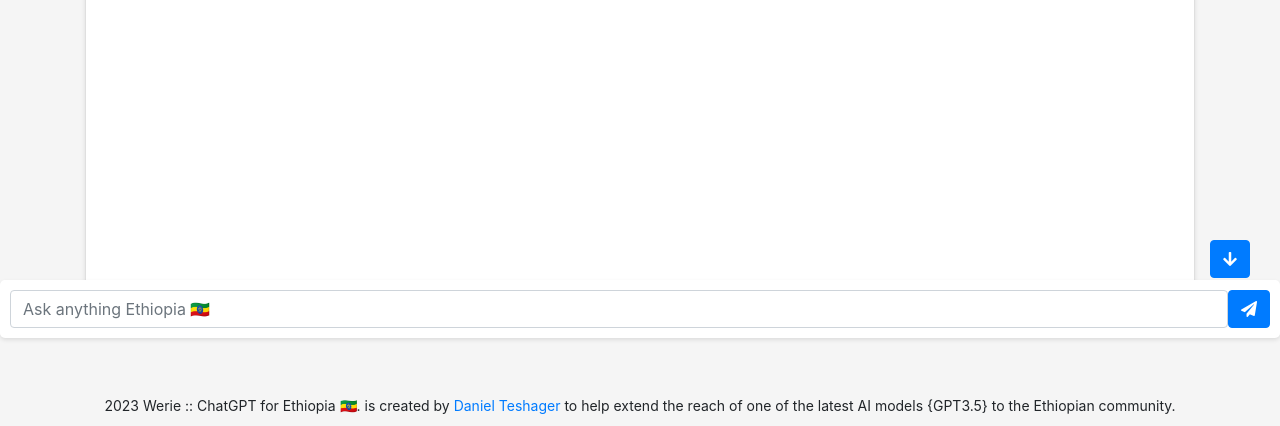
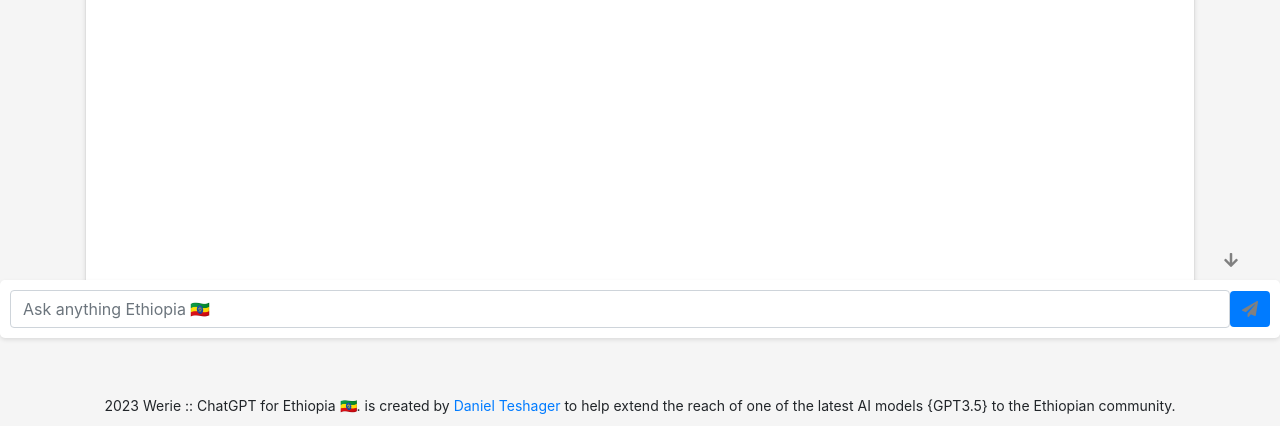
Before and after one commit to DanielTeshager/wer-, a Flask app: page / in a window 1280 px wide. Shown: the part 422-848 px from the top of the page. Run offline with Flask 2, Linux system fonts and the light colour scheme; some libraries are stand-ins or nearby versions.

Commit message:
updated style

```diff
--- a/static/app.js
+++ b/static/app.js
@@ -2,7 +2,6 @@ const sendButton = document.querySelector("#send-button");
 
 sendButton.addEventListener("click", (e) => {
 	e.preventDefault();
-	document.querySelector(".loading-dots").style.display = "none";
 	// Get the message from the input field and add it to the chat
 	const message = document.querySelector("#chat-input").value;
 	const messageElement = document.createElement("div");
--- a/static/style.css
+++ b/static/style.css
@@ -71,8 +71,11 @@ body {
 #scroll-bottom-btn {
 	position: fixed;
 	right: 30px;
-	bottom: 80px;
+	bottom: 120px;
 	z-index: 100;
+	background: none;
+	color: gray;
+	border: none;
 }
 #chat-form-container {
 	background-color: inherit;
@@ -121,6 +124,12 @@ body {
 	}
 }
 
+#send-button {
+	background-color: none;
+	border: none;
+	color: gray;
+}
+
 /* Media queries */
 @media (max-width: 767.98px) {
 	#chat-messages,
```
